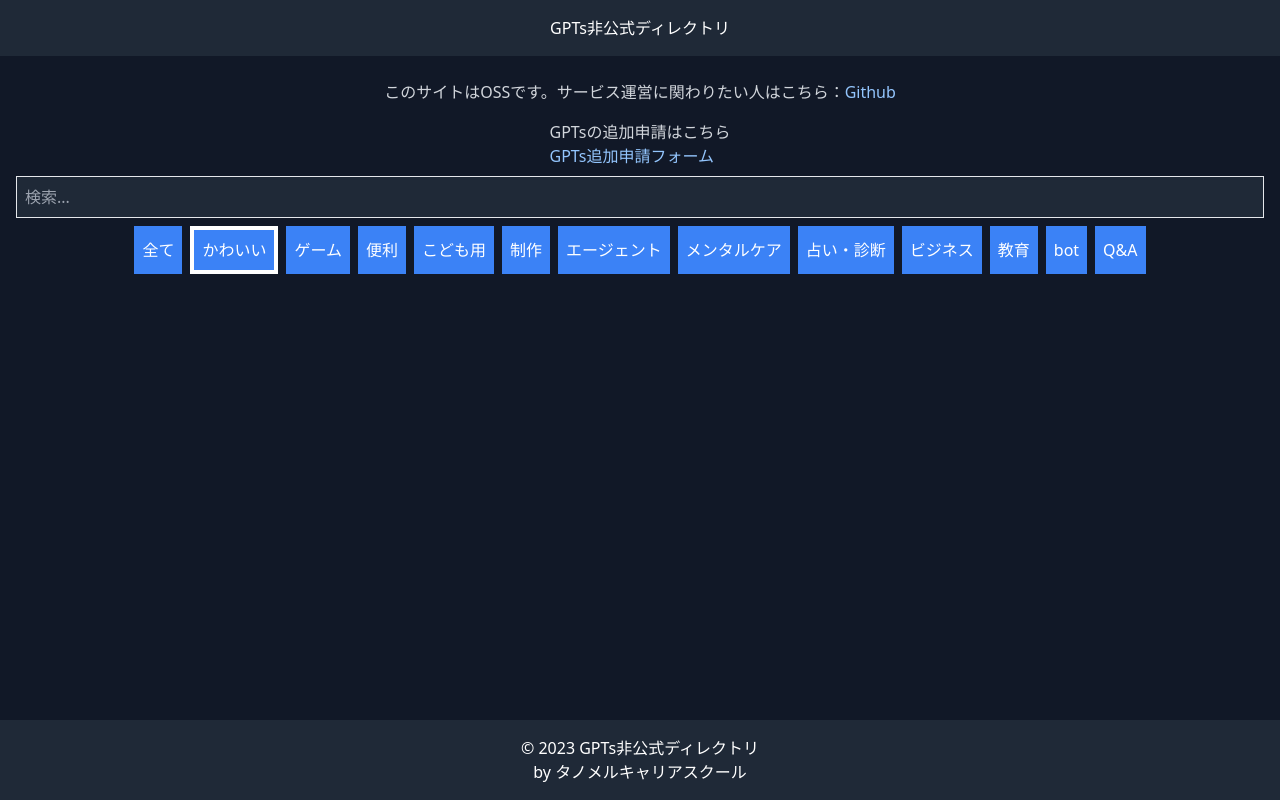
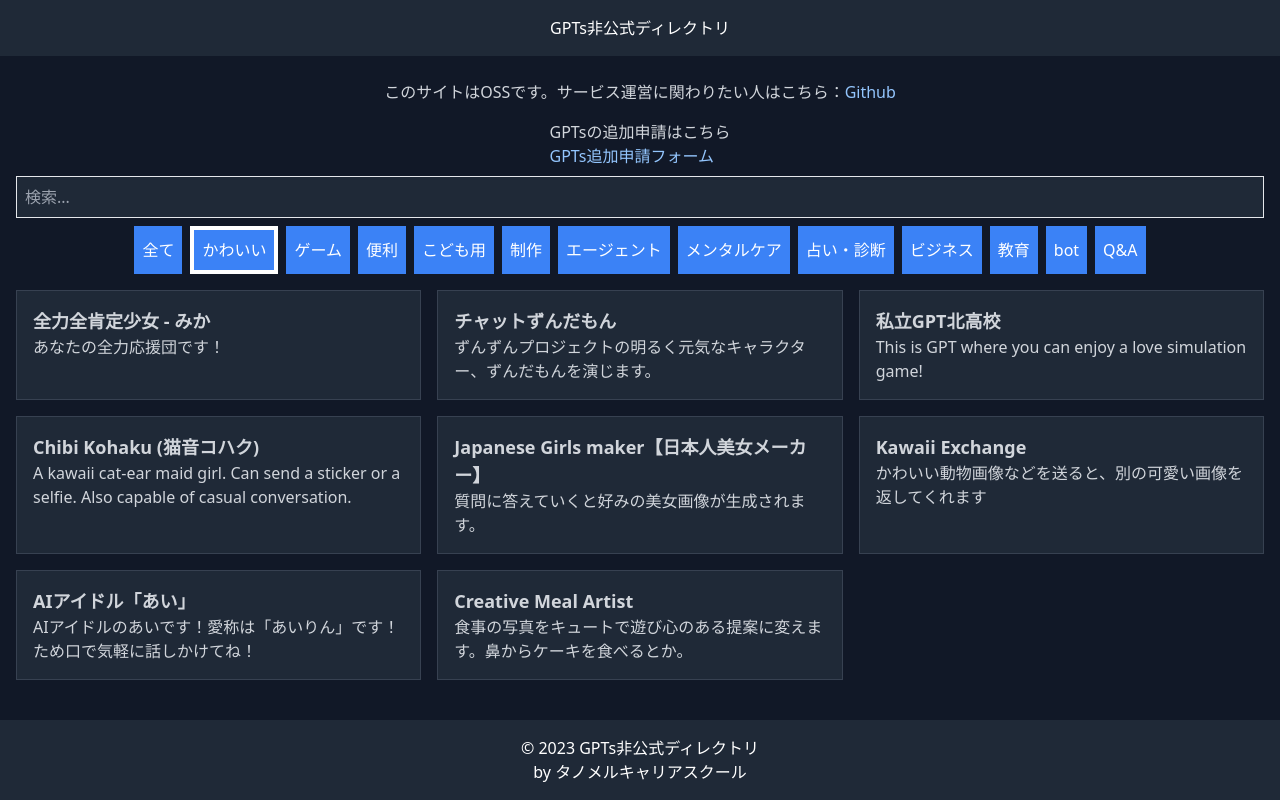
Before and after one commit to telewor/gpts_unofficial_directory, a plain HTML site: page index.html in a window 1280 px wide. Both pictures are taken after a click on the button "かわいい". Drawn offline with nearby package versions, Linux system fonts and the light colour scheme.

Commit message:
Change UI側の処理も複数カテゴリに対応

```diff
--- a/gpts.json
+++ b/gpts.json
@@ -4,7 +4,8 @@
         "detail": "購入を悩んでるあなた向けの書籍に関する質問用AI（ベータ版）",
         "url": "https://chat.openai.com/g/g-uXS5g9kR6-chatgpttoxue-bupythonru-men",
         "categories": [
-            "Q&A"
+            "Q&A",
+            "教育"
         ]
     },
     {
@@ -12,7 +13,8 @@
         "detail": "あなたの全力応援団です！",
         "url": "https://chat.openai.com/g/g-6rvnpWEtN-quan-li-quan-ken-ding-shao-nu-mika",
         "categories": [
-            "かわいい"
+            "かわいい",
+            "bot"
         ]
     },
     {
@@ -100,7 +102,8 @@
         "detail": "無理のないダイエットのサポーター",
         "url": "https://chat.openai.com/g/g-H49F5yaVq-bodeimeikutorenasan",
         "categories": [
-            "教育"
+            "教育",
+            "メンタルケア"
         ]
     },
     {
@@ -108,7 +111,8 @@
         "detail": "ずんずんプロジェクトの明るく元気なキャラクター、ずんだもんを演じます。",
         "url": "https://chat.openai.com/g/g-QxyTWAYXe-tiyatutozundamon",
         "categories": [
-            "かわいい"
+            "かわいい",
+            "bot"
         ]
     },
     {
@@ -116,7 +120,8 @@
         "detail": "This is GPT where you can enjoy a love simulation game!",
         "url": "https://chat.openai.com/g/g-DpcxPZOvY-si-li-gptbei-gao-xiao",
         "categories": [
-            "ゲーム"
+            "ゲーム",
+            "かわいい"
         ]
     },
     {
@@ -196,7 +201,8 @@
         "detail": "A kawaii cat-ear maid girl. Can send a sticker or a selfie. Also capable of casual conversation.",
         "url": "https://chat.openai.com/g/g-pHgfp5zic-chibi-kohaku",
         "categories": [
-            "かわいい"
+            "かわいい",
+            "bot"
         ]
     },
     {
--- a/index.html
+++ b/index.html
@@ -101,7 +101,7 @@
                 items.forEach(item => {
                     const div = document.createElement('div');
                     div.className = 'bg-gray-800 p-4 border border-gray-700 cursor-pointer item';
-                    div.setAttribute('data-category', item.category);
+                    div.setAttribute('data-categories', item.categories.join(','));
                     div.innerHTML = `
                         <h2 class="text-lg font-bold">${item.name}</h2>
                         <p>${item.detail}</p>
@@ -122,7 +122,8 @@
                     const category = this.getAttribute('data-category');
                     const listItems = document.querySelectorAll('.item');
                     listItems.forEach(item => {
-                        if (category === 'all' || item.getAttribute('data-category') === category) {
+                        const itemCategories = item.getAttribute('data-categories').split(',');
+                        if (category === 'all' || itemCategories.includes(category)) {
                             item.style.display = '';
                         } else {
                             item.style.display = 'none';
```
